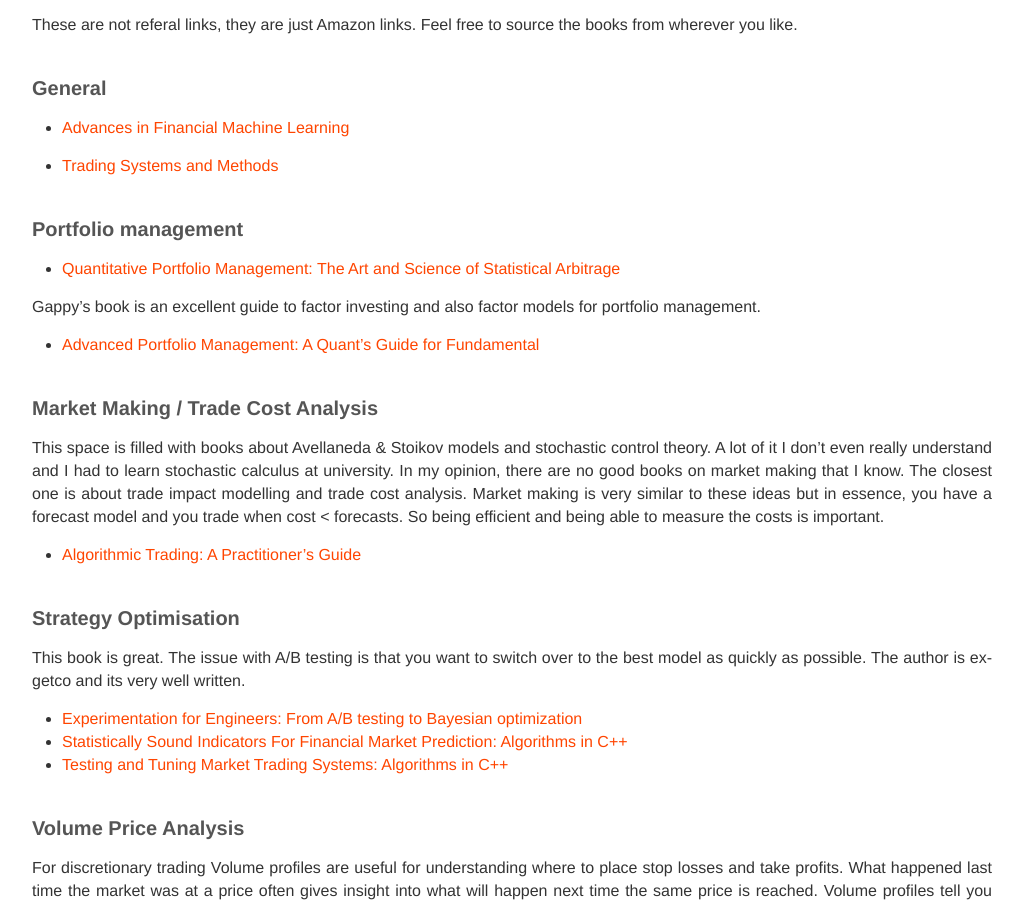
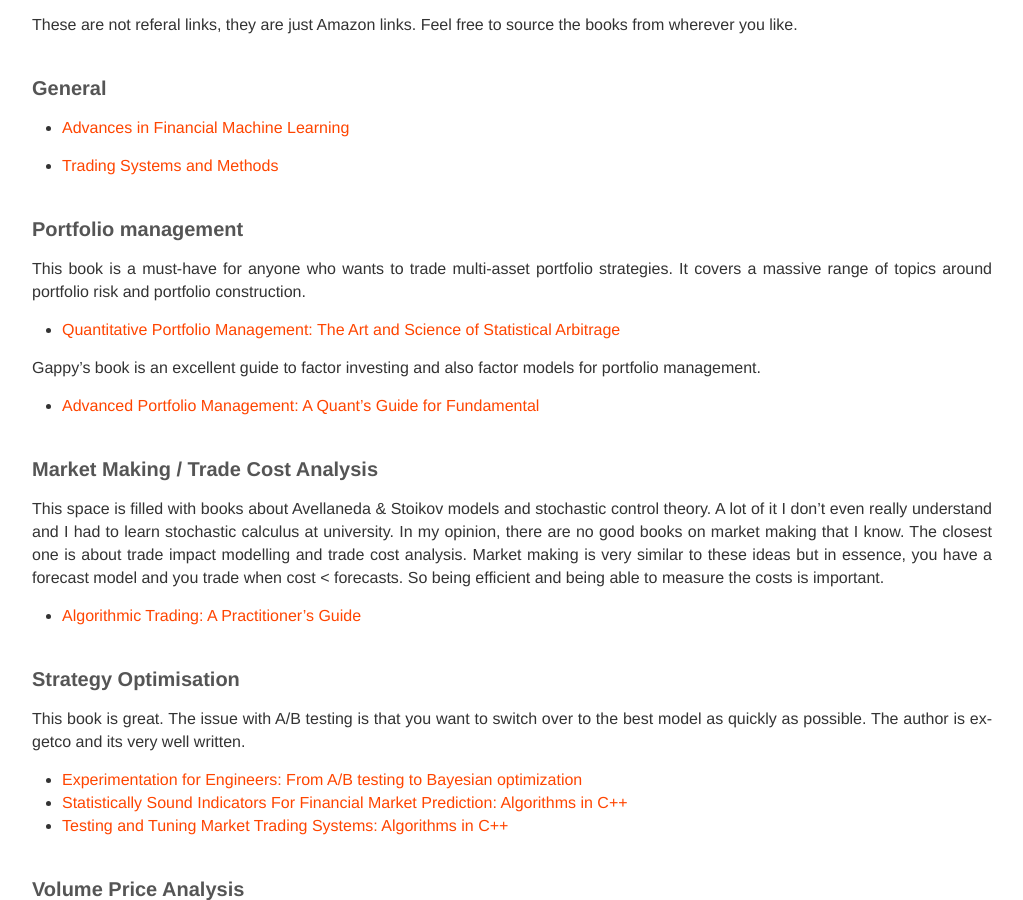
Before and after one commit to MarkRBest/markrbest.github.io, a Jekyll site: the page built from _posts/2024-09-03-reading-list.md, in a window 1280 px wide and 900 px high, scrolled down 398 px. Shown: the whole window, without its empty margins (128-1151 px from the left). Built offline with Jekyll 4.4.1, drawn with Linux system fonts in a browser that asks for light colours; nearby versions of some CDN libraries; comment, search, counter and statistics services are not loaded.

Commit message:
Update 2024-09-03-reading-list.md

```diff
--- a/_posts/2024-09-03-reading-list.md
+++ b/_posts/2024-09-03-reading-list.md
@@ -18,6 +18,8 @@
 * [Trading Systems and Methods](https://a.co/d/4w2G4hk)
 
 ### Portfolio management
+
+This book is a must-have for anyone who wants to trade multi-asset portfolio strategies. It covers a massive range of topics around portfolio risk and portfolio construction.
 
 * [Quantitative Portfolio Management: The Art and Science of Statistical Arbitrage](https://a.co/d/cyOnB1B)
 
```
